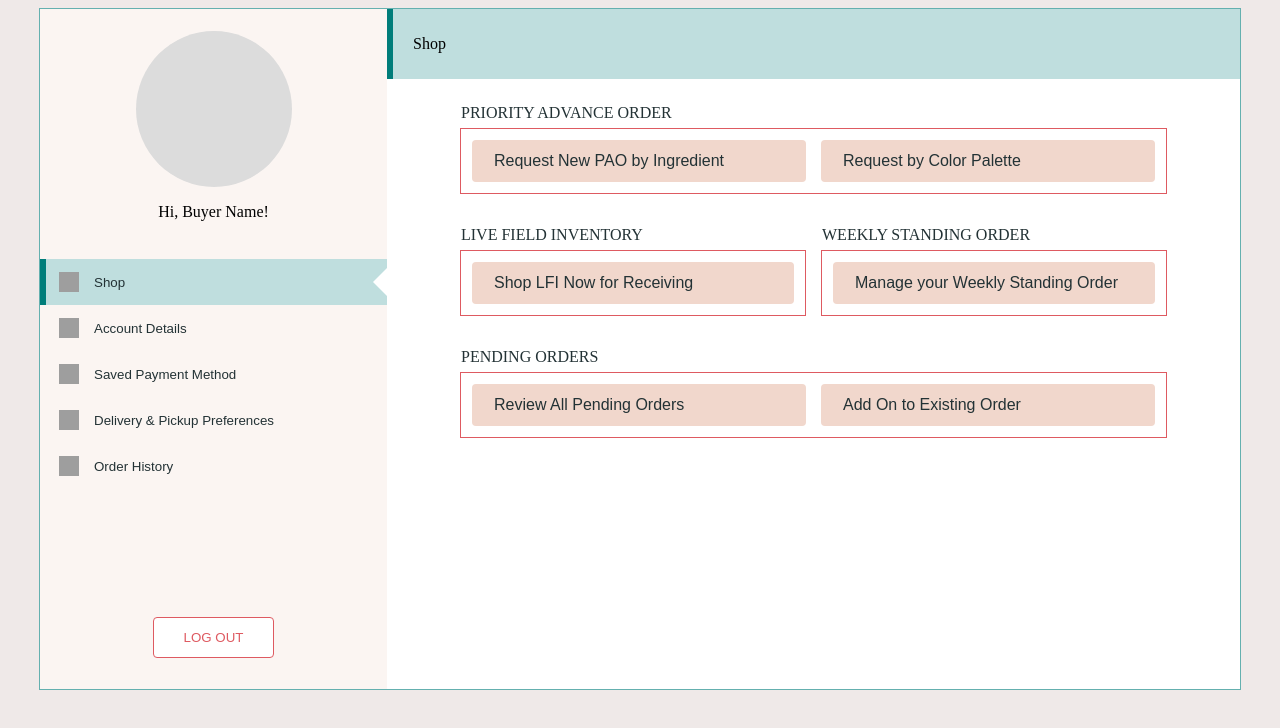
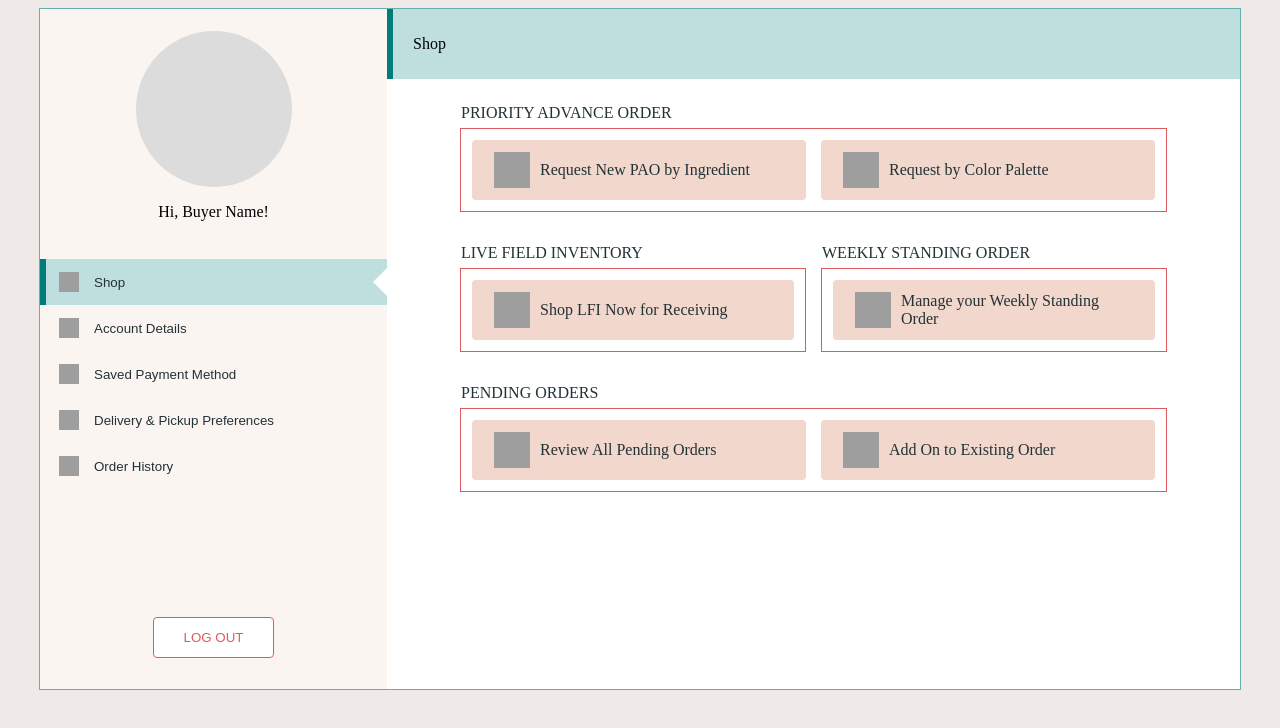
Before and after one commit to onlinetrainingconcepts/stemz-dashboard, a website built with Vite: page index.html in a window 1280 px wide. Built offline with nearby package versions, Linux system fonts and the light colour scheme; grey boxes are pictures that could not be loaded.

Commit message:
feat: add button images

```diff
--- a/index.html
+++ b/index.html
@@ -98,25 +98,64 @@
 							<div class="shop__container">
 								<div class="shop__category">
 									<h4 class="shop__label">Priority Advance Order</h4>
-									<button class="shop__btn">
-										Request New PAO by Ingredient
-									</button>
-									<button class="shop__btn">Request by Color Palette</button>
+									<a class="shop__btn"
+										><img
+											src="https://static-00.iconduck.com/assets.00/image-x-generic-symbolic-icon-256x256-irvzk21b.png"
+											height="36"
+											width="36"
+											alt="icon"
+										/>Request New PAO by Ingredient
+									</a>
+
+									<a class="shop__btn"
+										><img
+											src="https://static-00.iconduck.com/assets.00/image-x-generic-symbolic-icon-256x256-irvzk21b.png"
+											height="36"
+											width="36"
+											alt="icon"
+										/>Request by Color Palette</a
+									>
 								</div>
 								<div class="shop__category">
 									<h4 class="shop__label">Live Field Inventory</h4>
-									<button class="shop__btn">Shop LFI Now for Receiving</button>
+									<a class="shop__btn"
+										><img
+											src="https://static-00.iconduck.com/assets.00/image-x-generic-symbolic-icon-256x256-irvzk21b.png"
+											height="36"
+											width="36"
+											alt="icon"
+										/>Shop LFI Now for Receiving</a
+									>
 								</div>
 								<div class="shop__category">
 									<h4 class="shop__label">Weekly Standing Order</h4>
-									<button class="shop__btn">
-										Manage your Weekly Standing Order
-									</button>
+									<a class="shop__btn"
+										><img
+											src="https://static-00.iconduck.com/assets.00/image-x-generic-symbolic-icon-256x256-irvzk21b.png"
+											height="36"
+											width="36"
+											alt="icon"
+										/>Manage your Weekly Standing Order
+									</a>
 								</div>
 								<div class="shop__category">
 									<h4 class="shop__label">Pending Orders</h4>
-									<button class="shop__btn">Review All Pending Orders</button>
-									<button class="shop__btn">Add On to Existing Order</button>
+									<a class="shop__btn"
+										><img
+											src="https://static-00.iconduck.com/assets.00/image-x-generic-symbolic-icon-256x256-irvzk21b.png"
+											height="36"
+											width="36"
+											alt="icon"
+										/>Review All Pending Orders</a
+									>
+									<a class="shop__btn"
+										><img
+											src="https://static-00.iconduck.com/assets.00/image-x-generic-symbolic-icon-256x256-irvzk21b.png"
+											height="36"
+											width="36"
+											alt="icon"
+										/>Add On to Existing Order</a
+									>
 								</div>
 							</div>
 						</div>
--- a/shop.css
+++ b/shop.css
@@ -38,7 +38,9 @@
 	text-align: left;
 	transition: background-color 0.2s ease-in-out;
 	display: flex;
+	gap: 10px;
 	justify-content: flex-start;
+	align-items: center;
 }
 
 .shop__btn:hover {
```
